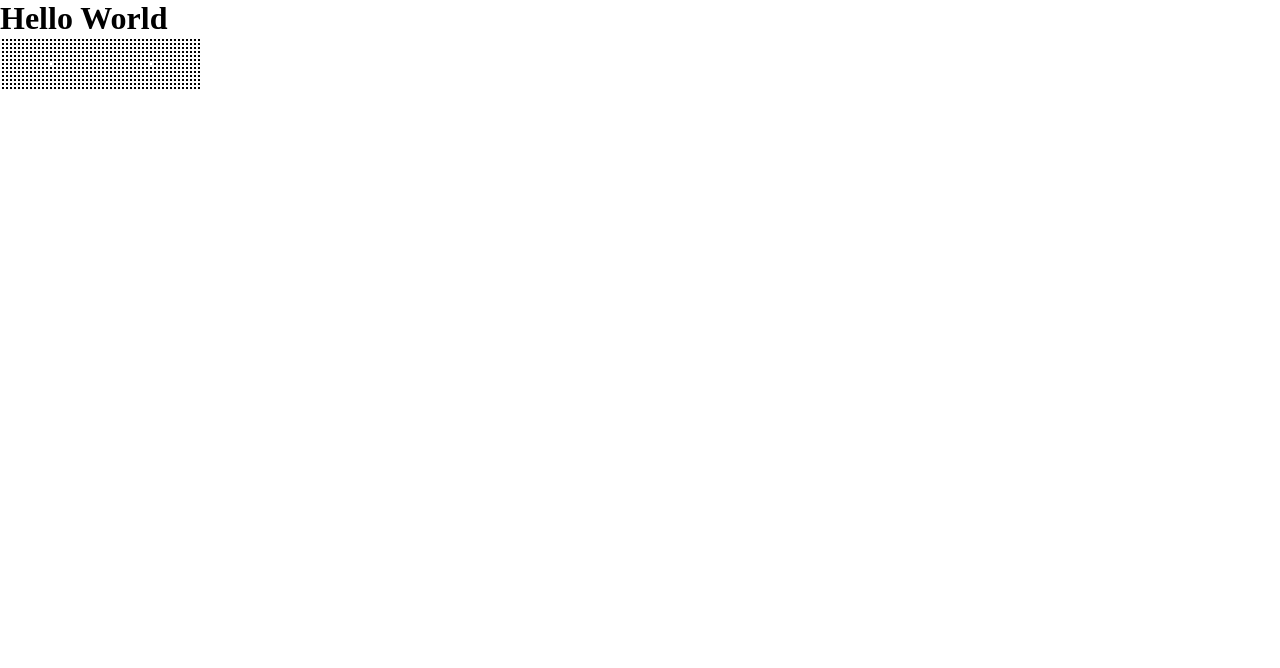
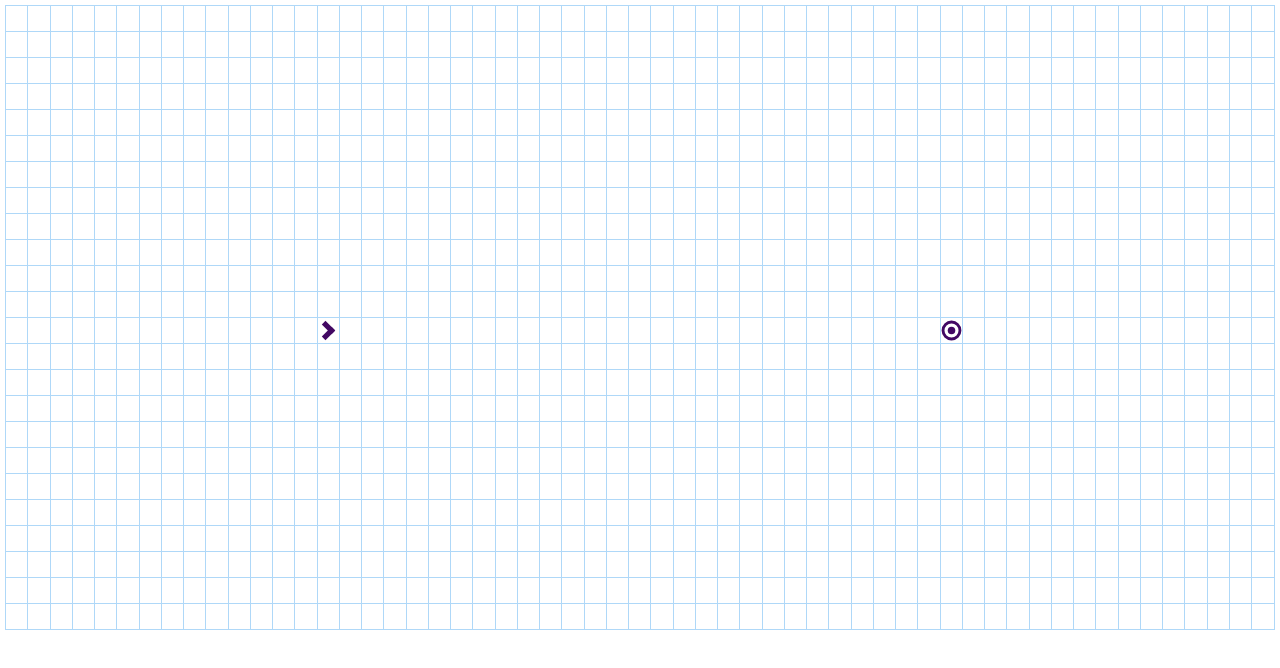
Before and after one commit to yuchia0221/pathfinding, a website: page test.html in a window 1280 px wide. Drawn offline with Linux system fonts and the light colour scheme.

Commit message:
nodes css for unvisited, wall, start, and target

```diff
--- a/public/browser/board.css
+++ /dev/null
@@ -1,9 +0,0 @@
-* {
-    margin: 0px;
-    padding: 0px;
-}
-
-.unvisited {
-    background-color: black;
-    border: solid 1px black
-}
--- a/public/browser/board.js
+++ b/public/browser/board.js
@@ -32,9 +32,15 @@ Board.prototype.create_grid = function () {
 };
 
 Board.prototype.find_node_class = function (row, column) {
-    if (row === Math.floor(this.height / 2) && column === Math.floor(this.width / 4)) {
+    if (
+        row === Math.floor(this.height / 2) &&
+        column === Math.floor(this.width / 4)
+    ) {
         return "start";
-    } else if (row === Math.floor(this.height / 2) && column === Math.floor((3 * this.width) / 4)) {
+    } else if (
+        row === Math.floor(this.height / 2) &&
+        column === Math.floor((3 * this.width) / 4)
+    ) {
         return "target";
     } else {
         return "unvisited";
@@ -66,8 +72,8 @@ Board.clearPath = function () {};
 
 Board.clearBoard = function () {};
 
-let width = 50;
-let height = 13;
+let width = 57;
+let height = 24;
 // let width = Math.floor(document.getElementById("board").offsetWidth / 25);
 // let height = Math.floor(document.getElementById("board").offsetHeight / 20);
 let newBoard = new Board(height, width);
--- /dev/null
+++ b/public/styling/board.css
@@ -0,0 +1,58 @@
+* {
+    margin: 0px;
+    padding: 0px;
+    position: relative;
+    font-family: sans-serif;
+}
+
+#board {
+    margin: 5px;
+    border-collapse: collapse;
+    /* border: 1px solid rgb(175, 216, 248); */
+}
+.unvisited {
+    background-color: white;
+    border: 1px solid rgb(175, 216, 248);
+}
+.wall {
+    animation-name: wall;
+    animation-duration: 0.3s;
+    animation-timing-function: ease-in-out;
+    animation-iteration-count: 1;
+    animation-fill-mode: forwards;
+    animation-play-state: running;
+    z-index: 4;
+}
+
+@keyframes wall {
+    0% {
+        transform: scale(0.2);
+        transition-duration: 0.1s;
+        background-color: rgb(28, 24, 77);
+    }
+    50% {
+        transform: scale(1.3);
+        background-color: rgb(28, 24, 77);
+    }
+    100% {
+        transform: scale(1);
+        background-color: rgb(28, 24, 77);
+    }
+}
+
+.start {
+    background-image: url(triangletwo-right.svg);
+    background-position: center;
+    background-repeat: no-repeat;
+    background-size: contain;
+}
+.target {
+    background-image: url(circle.svg);
+    background-position: center;
+    background-repeat: no-repeat;
+    background-size: contain;
+}
+td {
+    width: 25px;
+    height: 25px;
+}
--- a/test.html
+++ b/test.html
@@ -4,10 +4,13 @@
         <meta charset="UTF-8" />
         <meta name="viewport" content="width=device-width, initial-scale=1.0" />
         <title>Document</title>
-        <link rel="stylesheet" type="text/css" href="public/browser/board.css" />
+        <link
+            rel="stylesheet"
+            type="text/css"
+            href="public/styling/board.css"
+        />
     </head>
     <body>
-        <h1>Hello World</h1>
         <table id="board"></table>
     </body>
     <script src="public/browser/board.js"></script>
```
Also changed, not shown: public/styling/circle.svg (added), public/styling/triangletwo-right.svg (added).
